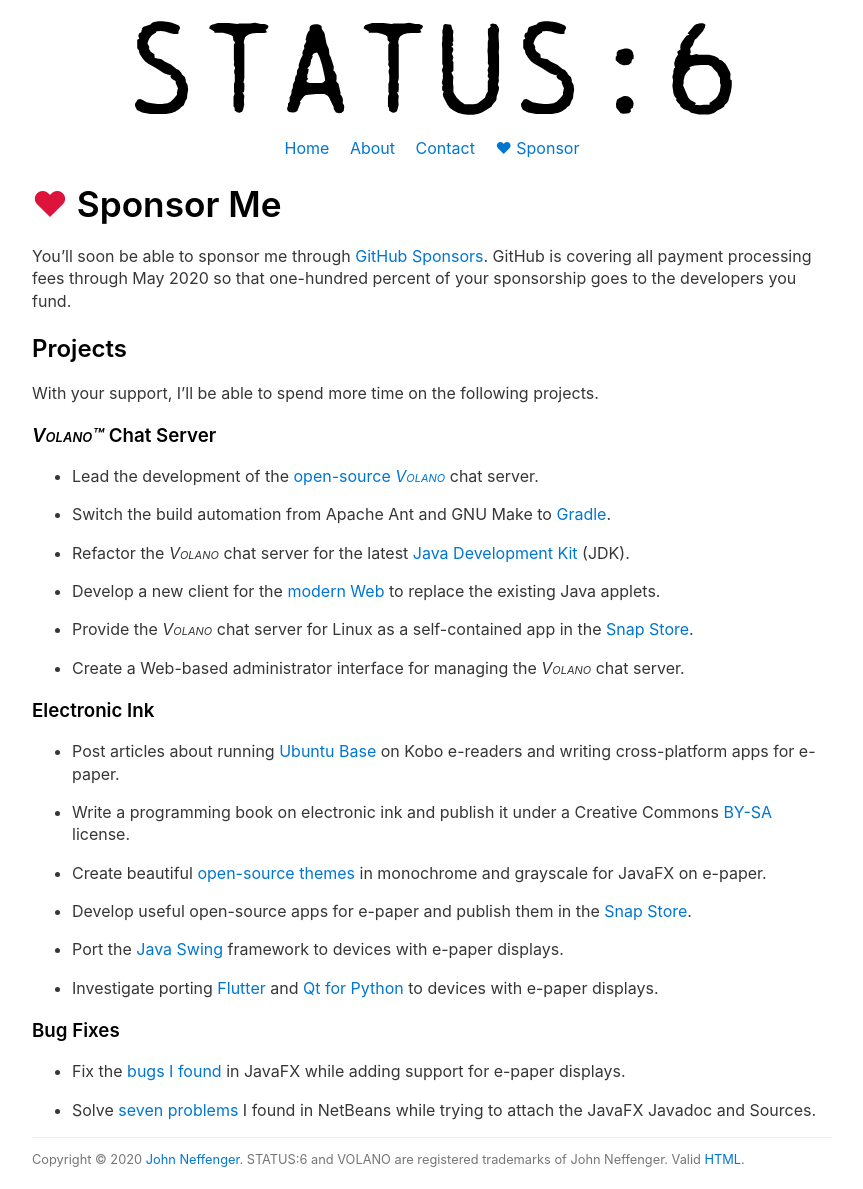
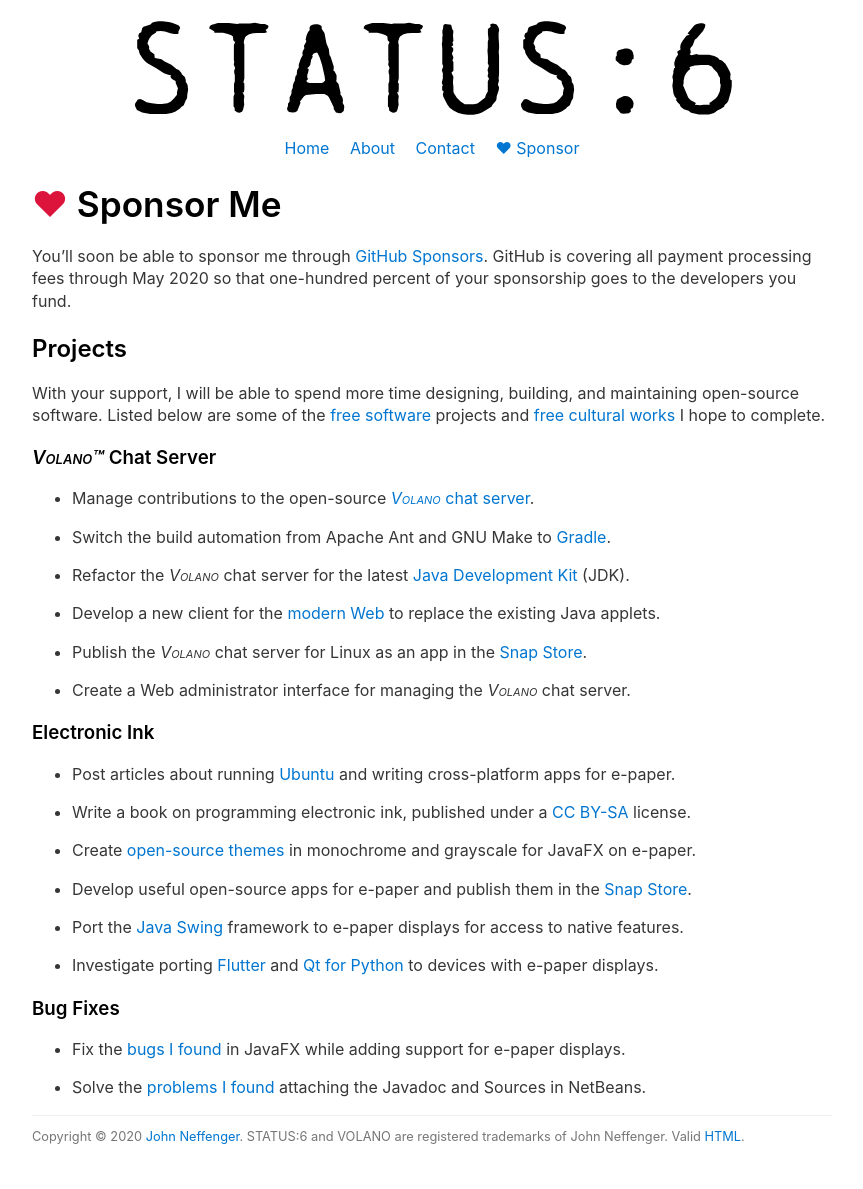
Before and after one commit to jgneff/www-status6, a Jekyll site: the page built from docs/sponsor.md, in a window 1280 px wide. Shown: the whole page, without its empty margins (208-1071 px from the left). Built offline with Jekyll 4.4.1, drawn with Linux system fonts in a browser that asks for light colours; after the commit the page ends 1166 px from its top, so only the background shows below that.

Commit message:
Coordinate project list among sponsorship pages
Coordinate the list of projects among the sponsor page on this Web site,
the profile introduction on GitHub Pages, and the profile statement on
Liberapay.

```diff
--- a/docs/sponsor.md
+++ b/docs/sponsor.md
@@ -11,11 +11,12 @@ GitHub is covering all payment processing fees through May 2020 so that one-hund
 
 ## Projects
 
-With your support, I'll be able to spend more time on the following projects.
+With your support, I will be able to spend more time designing, building, and maintaining open-source software.
+Listed below are some of the [free software][free-sw] projects and [free cultural works][freeworks] I hope to complete.
 
 ### *Volano™*{:.sc} Chat Server
 
-* Lead the development of the [open-source *Volano*{:.sc}][volano] chat server.
+* Manage contributions to the open-source [*Volano*{:.sc} chat server][volano].
 
 * Switch the build automation from Apache Ant and GNU Make to [Gradle][gradle].
 
@@ -23,41 +24,43 @@ With your support, I'll be able to spend more time on the following projects.
 
 * Develop a new client for the [modern Web][websockets] to replace the existing Java applets.
 
-* Provide the *Volano*{:.sc} chat server for Linux as a self-contained app in the [Snap Store][snap].
+* Publish the *Volano*{:.sc} chat server for Linux as an app in the [Snap Store][snap].
 
-* Create a Web-based administrator interface for managing the *Volano*{:.sc} chat server.
+* Create a Web administrator interface for managing the *Volano*{:.sc} chat server.
 
 ### Electronic Ink
 
-* Post articles about running [Ubuntu Base][ubuntu] on Kobo e-readers and writing cross-platform apps for e-paper.
+* Post articles about running [Ubuntu][ubuntu] and writing cross-platform apps for e-paper.
 
-* Write a programming book on electronic ink and publish it under a Creative Commons [BY-SA][bysa] license.
+* Write a book on programming electronic ink, published under a [CC BY-SA][ccbysa] license.
 
-* Create beautiful [open-source themes][skin] in monochrome and grayscale for JavaFX on e-paper.
+* Create [open-source themes][skin] in monochrome and grayscale for JavaFX on e-paper.
 
 * Develop useful open-source apps for e-paper and publish them in the [Snap Store][snap].
 
-* Port the [Java Swing][swing] framework to devices with e-paper displays.
+* Port the [Java Swing][swing] framework to e-paper displays for access to native features.
 
-* Investigate porting [Flutter][flutter] and [Qt for Python][qt] to devices with e-paper displays.
+* Investigate porting [Flutter][flutter] and [Qt for Python][qtpython] to devices with e-paper displays.
 
 ### Bug Fixes
 
 * Fix the [bugs I found][jfxpatch] in JavaFX while adding support for e-paper displays.
 
-* Solve [seven problems][netbeans] I found in NetBeans while trying to attach the JavaFX Javadoc and Sources.
+* Solve the [problems I found][netbeans] attaching the Javadoc and Sources in NetBeans.
 
 [sponsors]: https://github.com/sponsors
+[free-sw]: https://www.gnu.org/philosophy/free-sw.html
+[freeworks]: https://creativecommons.org/share-your-work/public-domain/freeworks
 [volano]: https://github.com/jgneff/volano
 [gradle]: https://docs.gradle.org/current/userguide/multi_project_builds.html
 [openjdk]: https://jdk.java.net/
 [websockets]: https://developer.mozilla.org/en-US/docs/Web/API/Websockets_API
 [snap]: https://snapcraft.io/store
 [ubuntu]: http://cdimage.ubuntu.com/ubuntu-base/releases/bionic/release/
-[bysa]: https://choosealicense.com/licenses/cc-by-sa-4.0/
-[skin]: https://openjfx.io/javadoc/13/javafx.controls/javafx/scene/control/package-summary.html
+[ccbysa]: https://creativecommons.org/licenses/by-sa/4.0/
+[skin]: https://openjfx.io/javadoc/14/javafx.controls/javafx/scene/control/package-summary.html
 [swing]: https://docs.oracle.com/javase/tutorial/uiswing/
 [flutter]: https://flutter.dev/
-[qt]: https://www.qt.io/qt-for-python
+[qtpython]: https://www.qt.io/qt-for-python
 [jfxpatch]: https://gitlab.com/openjfxepd/jfxpatch/issues?state=all
 [netbeans]: https://issues.apache.org/jira/browse/NETBEANS-3296
```
